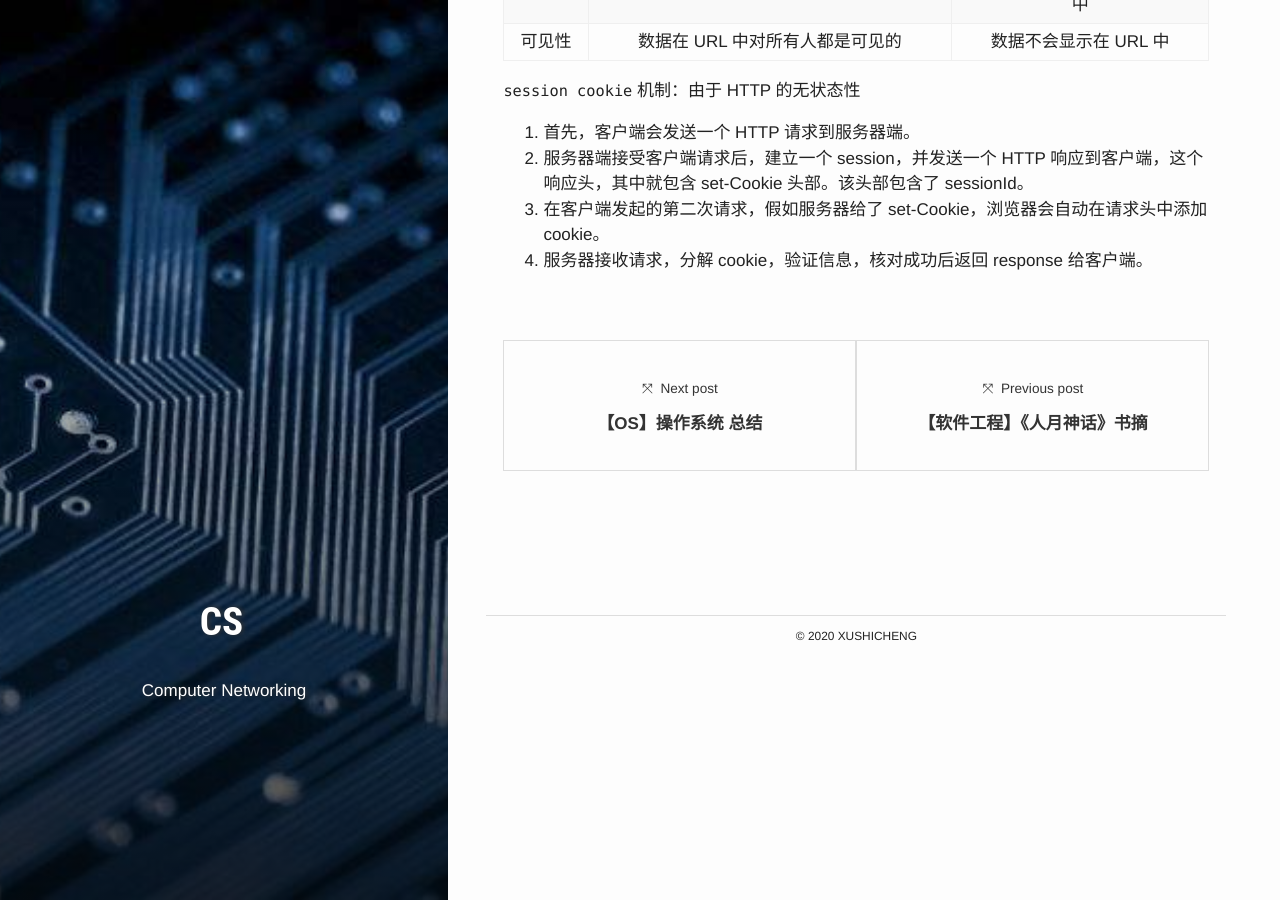
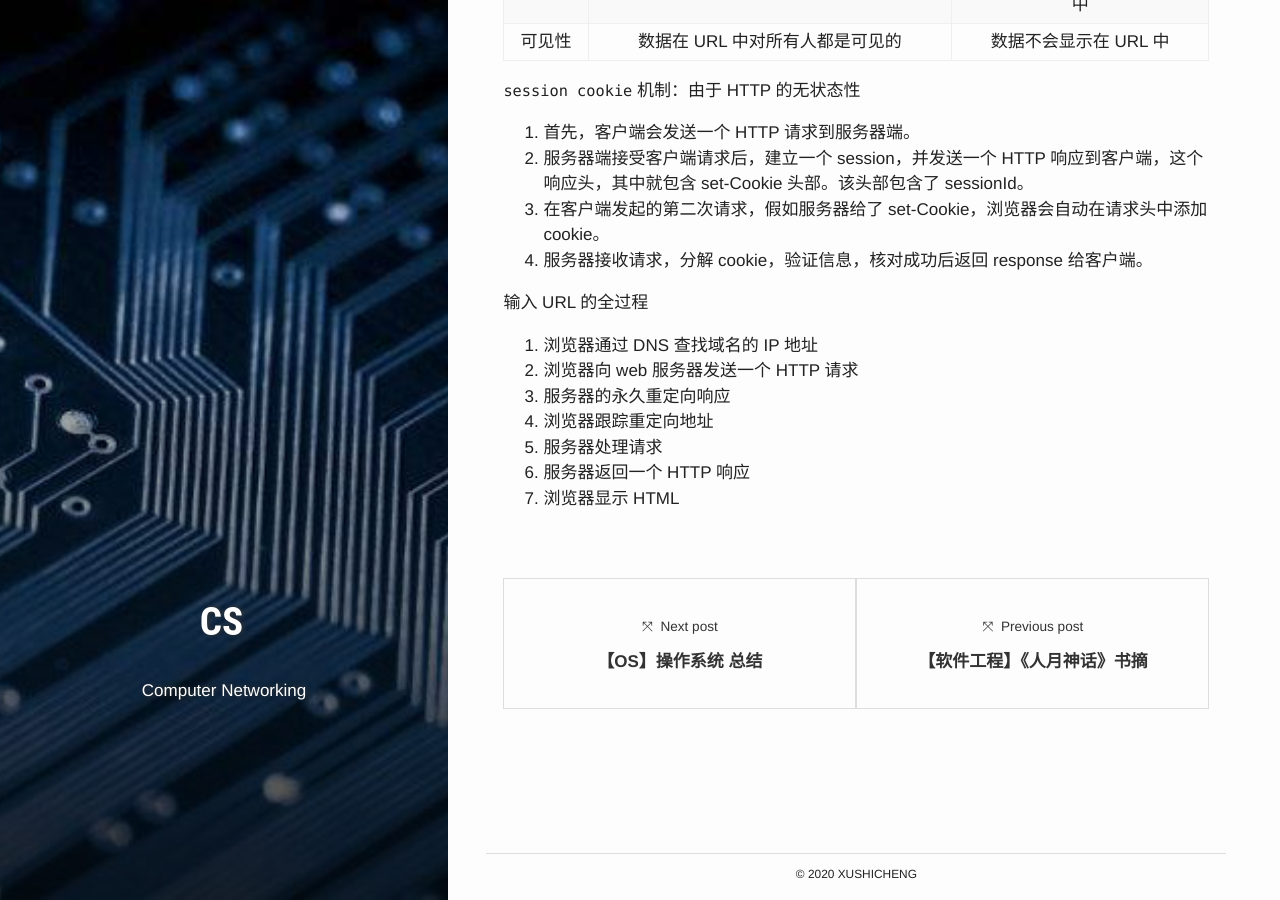
Before and after one commit to PetePro/PetePro.github.io, a Jekyll site: the page built from _posts/ComputerScience/2019-09-01-computer-networking.markdown, in a window 1280 px wide and 900 px high, scrolled down 12424 px. Built offline with Jekyll 4.4.1, drawn with Linux system fonts in a browser that asks for light colours; some web fonts are replaced.

Commit message:
Update 2019-09-01-computer-networking.markdown

```diff
--- a/_posts/ComputerScience/2019-09-01-computer-networking.markdown
+++ b/_posts/ComputerScience/2019-09-01-computer-networking.markdown
@@ -331,3 +331,12 @@ HTTP 方法：客户端发送的请求报文第一行为请求行，包含了方
 2. 服务器端接受客户端请求后，建立一个 session，并发送一个 HTTP 响应到客户端，这个响应头，其中就包含 set-Cookie 头部。该头部包含了 sessionId。
 3. 在客户端发起的第二次请求，假如服务器给了 set-Cookie，浏览器会自动在请求头中添加 cookie。
 4. 服务器接收请求，分解 cookie，验证信息，核对成功后返回 response 给客户端。
+
+输入 URL 的全过程
+1. 浏览器通过 DNS 查找域名的 IP 地址
+2. 浏览器向 web 服务器发送一个 HTTP 请求
+3. 服务器的永久重定向响应
+4. 浏览器跟踪重定向地址
+5. 服务器处理请求
+6. 服务器返回一个 HTTP 响应
+7. 浏览器显示 HTML
```
